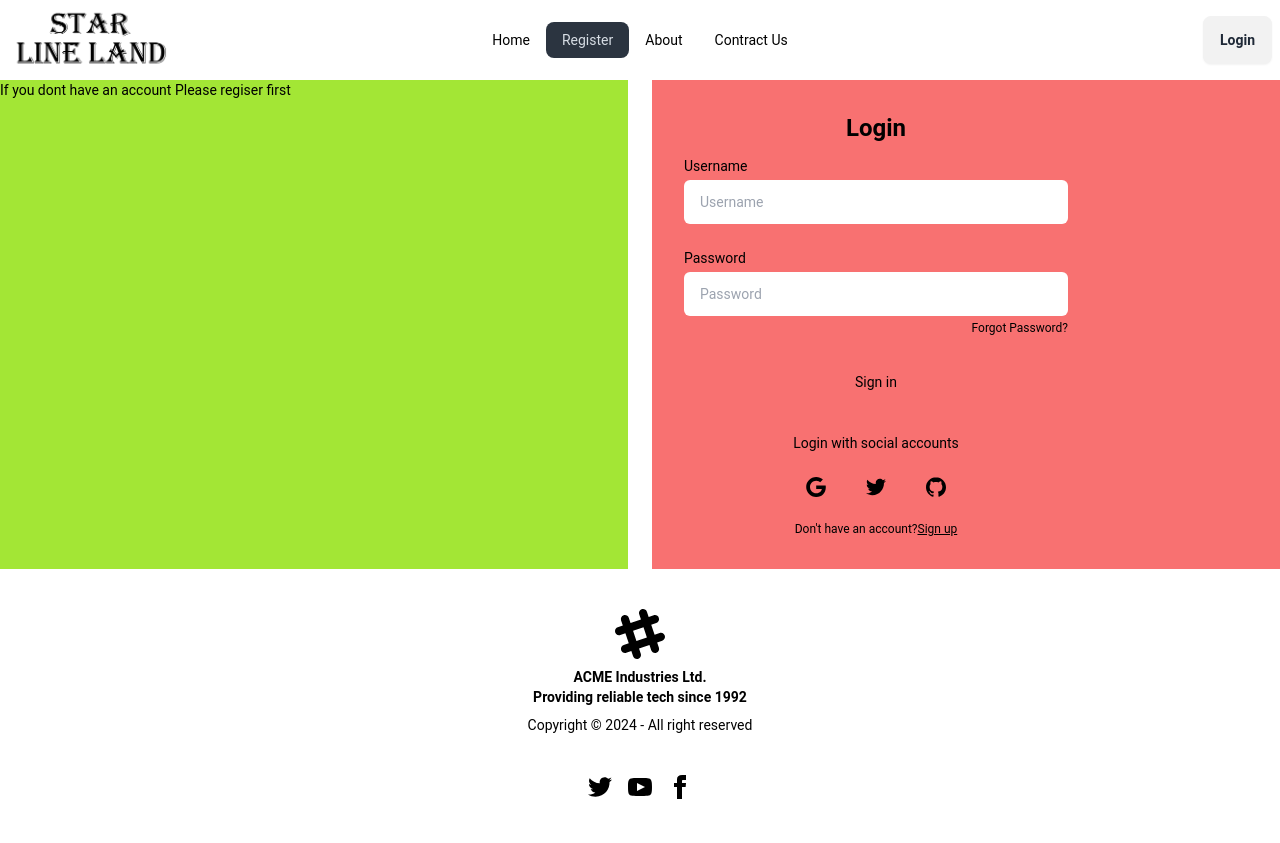
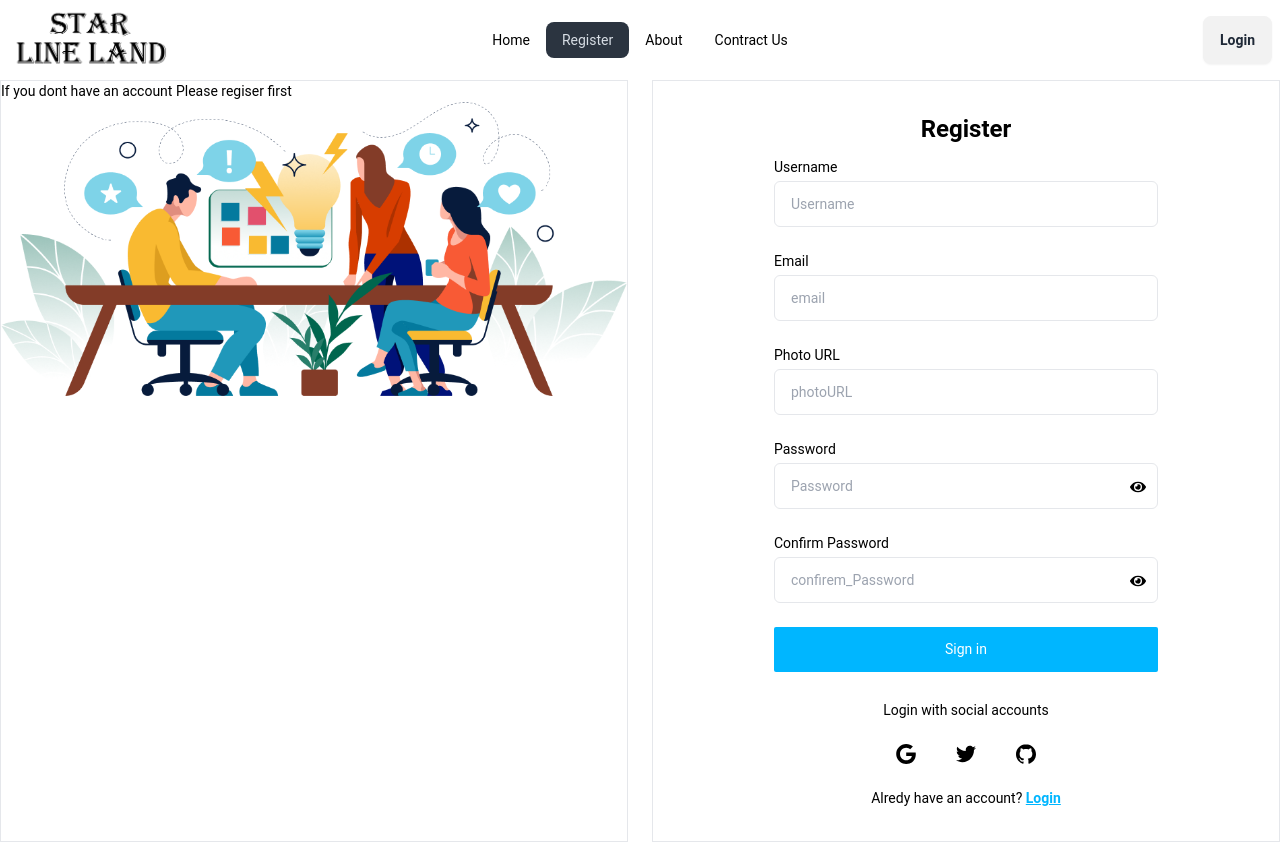
Before and after one commit to Tamanna5092/real-estate, a React (Vite) app: page /register in a window 1280 px wide. Shown: the top 843 px of the page. Built offline with nearby package versions, Linux system fonts and the light colour scheme; no server answers.

Commit message:
authentication and create user

```diff
--- /dev/null
+++ b/src/AuthProvider/AuthProvider.jsx
@@ -0,0 +1,40 @@
+import { createUserWithEmailAndPassword, onAuthStateChanged, signInWithEmailAndPassword } from 'firebase/auth';
+import React, { createContext, useEffect, useState } from 'react';
+import auth from '../Firebase/Firebase.init';
+
+export const AuthContext = createContext(null);
+
+const AuthProvider = ({children}) => {
+    const [user, setUser] = useState(null)
+
+    // create user
+    const createUser = (email, password) => {
+        return createUserWithEmailAndPassword(auth, email, password)
+    }
+    // login
+    const logInUser = (email, password) => {
+        return signInWithEmailAndPassword(auth, email, password)
+    }
+    // observ auth state change
+    useEffect(() => {
+        onAuthStateChanged(auth, (user) => {
+            if(user){
+                setUser(user)
+            }
+        })
+    })
+
+    const authInfo = {
+        user,
+        createUser,
+        logInUser
+    }
+
+    return (
+        <AuthContext.Provider value={authInfo}>
+            {children}
+        </AuthContext.Provider>
+    );
+};
+
+export default AuthProvider;
--- a/src/Authentication/Login.jsx
+++ b/src/Authentication/Login.jsx
@@ -1,6 +1,20 @@
-import React from 'react';
+import React, { useContext } from 'react';
+import { Link } from 'react-router-dom';
+import { AuthContext } from '../AuthProvider/AuthProvider';
 
 const Login = () => {
+  const {logInUser} = useContext(AuthContext)
+
+  const handleLogin = e => {
+    e.preventDefault()
+    const email = e.target.email.value;
+    const password = e.target.password.value;
+    console.log(email, password)
+
+    logInUser(email, password)
+  }
+
+
     return (
         <div className="hero bg-base-200 min-h-screen">
   <div className="hero-content flex-col lg:flex-row-reverse">
@@ -12,7 +26,7 @@ const Login = () => {
       </p>
     </div>
     <div className="card bg-base-100 w-full max-w-sm shrink-0 shadow-2xl">
-      <form className="card-body">
+      <form onSubmit={handleLogin} className="card-body">
         <div className="form-control">
           <label className="label">
             <span className="label-text">Email</span>
@@ -32,6 +46,16 @@ const Login = () => {
           <button className="btn btn-primary">Login</button>
         </div>
       </form>
+      <p className="text-center mb-6 sm:px-6 dark:text-gray-600">
+            Dontn have an account?{" "}
+            <Link to={'/register'}
+              rel="noopener noreferrer"
+              href="#"
+              className="link link-primary font-semibold dark:text-gray-800"
+            >
+              Register
+            </Link>
+          </p>
     </div>
   </div>
 </div>
--- a/src/Authentication/Register.jsx
+++ b/src/Authentication/Register.jsx
@@ -1,52 +1,163 @@
-import React from 'react';
+import React, { useContext, useState } from "react";
+import { Link } from "react-router-dom";
+import img from '../assets/register-img.png'
+import { AuthContext } from "../AuthProvider/AuthProvider";
+import { FaEye, FaEyeSlash } from "react-icons/fa";
 
 const Register = () => {
+
+  const { createUser } = useContext(AuthContext)
+  const [showPassword, setShowPassword] = useState(false)
+
+  const handleRegister = (e) => {
+    e.preventDefault();
+  //   const username = e.target.username.value;
+	// const email = e.target.email.value;
+	// const photoURL = e.target.photoURL.value;
+	// const password = e.target.password.value;
+	// const confiremPassword = e.target.confirem_password.value;
+	// console.log(username, email, photoURL,password, confiremPassword )
+
+  createUser(email, password)
+
+  };
+
+
   return (
-        <div className='max-w-7xl mx-auto grid gap-6 md:grid-cols-2'>
-            <div className='bg-lime-400'>
+    <div className="max-w-7xl mx-auto grid gap-6 md:grid-cols-2">
+      <div className="border">
         <h1>If you dont have an account Please regiser first</h1>
+        <img className="w-full" src={img} alt="" />
       </div>
-            <div className='bg-red-400'>
-            <div className="w-full max-w-md p-8 space-y-3 rounded-xl dark:bg-gray-50 dark:text-gray-800">
-	<h1 className="text-2xl font-bold text-center">Login</h1>
-	<form noValidate="" action="" className="space-y-6">
+      <div className="border">
+        <div className="w-full max-w-md mx-auto p-8 space-y-3 rounded-xl dark:bg-gray-50 dark:text-gray-800">
+          <h1 className="text-2xl font-bold text-center">Register</h1>
+          <form
+            onSubmit={handleRegister}
+            noValidate=""
+            action=""
+            className="space-y-6"
+          >
             <div className="space-y-1 text-sm">
-			<label htmlFor="username" className="block dark:text-gray-600">Username</label>
-			<input type="text" name="username" id="username" placeholder="Username" className="w-full px-4 py-3 rounded-md dark:border-gray-300 dark:bg-gray-50 dark:text-gray-800 focus:dark:border-violet-600" />
+              <label htmlFor="username" className="block dark:text-gray-600">
+                Username
+              </label>
+              <input
+                type="text"
+                name="username"
+                id="username"
+                placeholder="Username"
+                required
+                className="w-full px-4 py-3 rounded-md border dark:border-gray-300 dark:bg-gray-50 dark:text-gray-800 focus:dark:border-violet-600"
+              />
             </div>
             <div className="space-y-1 text-sm">
-			<label htmlFor="password" className="block dark:text-gray-600">Password</label>
-			<input type="password" name="password" id="password" placeholder="Password" className="w-full px-4 py-3 rounded-md dark:border-gray-300 dark:bg-gray-50 dark:text-gray-800 focus:dark:border-violet-600" />
-			<div className="flex justify-end text-xs dark:text-gray-600">
-				<a rel="noopener noreferrer" href="#">Forgot Password?</a>
+              <label htmlFor="username" className="block dark:text-gray-600">
+                Email
+              </label>
+              <input
+                type="email"
+                name="email"
+                id="email"
+                placeholder="email"
+                required
+                className="w-full px-4 py-3 rounded-md border dark:border-gray-300 dark:bg-gray-50 dark:text-gray-800 focus:dark:border-violet-600"
+              />
+            </div>
+            <div className="space-y-1 text-sm">
+              <label htmlFor="username" className="block dark:text-gray-600">
+                Photo URL
+              </label>
+              <input
+                type="photo"
+                name="photoURL"
+                id="photoURL"
+                placeholder="photoURL"
+                required
+                className="w-full px-4 py-3 rounded-md border dark:border-gray-300 dark:bg-gray-50 dark:text-gray-800 focus:dark:border-violet-600"
+              />
+            </div>
+            <div className="space-y-1 text-sm">
+              <label htmlFor="password" className="block dark:text-gray-600">
+                Password
+              </label>
+             <div className="relative">
+             <input
+                type={showPassword ? "text" : "password"}
+                name="password"
+                id="password"
+                placeholder="Password"
+                required
+                className="w-full px-4 py-3 rounded-md border dark:border-gray-300 dark:bg-gray-50 dark:text-gray-800 focus:dark:border-violet-600"
+              />
+              <span onClick={()=> setShowPassword(!showPassword)} className="absolute right-3 top-3"><FaEye className="h-6 w-4"></FaEye></span>
              </div>
             </div>
-		<button className="block w-full p-3 text-center rounded-sm dark:text-gray-50 dark:bg-violet-600">Sign in</button>
+            <div className="space-y-1 text-sm">
+              <label htmlFor="password" className="block dark:text-gray-600">
+                Confirm Password
+              </label>
+              <div className="relative">
+              <input
+                type="password"
+                name="confirem_password"
+                id="confirm_password"
+                placeholder="confirem_Password"
+                required
+                className="w-full px-4 py-3 rounded-md border dark:border-gray-300 dark:bg-gray-50 dark:text-gray-800 focus:dark:border-violet-600"
+              />
+              <span className="absolute right-3 top-3"><FaEye className="h-6 w-4"></FaEye></span>
+              </div>
+            </div>
+            <button className="block w-full p-3 text-center bg-info text-white rounded-sm dark:text-gray-50 dark:bg-violet-600">
+              Sign in
+            </button>
           </form>
           <div className="flex items-center pt-4 space-x-1">
             <div className="flex-1 h-px sm:w-16 dark:bg-gray-300"></div>
-		<p className="px-3 text-sm dark:text-gray-600">Login with social accounts</p>
+            <p className="px-3 text-sm dark:text-gray-600">
+              Login with social accounts
+            </p>
             <div className="flex-1 h-px sm:w-16 dark:bg-gray-300"></div>
           </div>
           <div className="flex justify-center space-x-4">
             <button aria-label="Log in with Google" className="p-3 rounded-sm">
-			<svg xmlns="http://www.w3.org/2000/svg" viewBox="0 0 32 32" className="w-5 h-5 fill-current">
+              <svg
+                xmlns="http://www.w3.org/2000/svg"
+                viewBox="0 0 32 32"
+                className="w-5 h-5 fill-current"
+              >
                 <path d="M16.318 13.714v5.484h9.078c-0.37 2.354-2.745 6.901-9.078 6.901-5.458 0-9.917-4.521-9.917-10.099s4.458-10.099 9.917-10.099c3.109 0 5.193 1.318 6.38 2.464l4.339-4.182c-2.786-2.599-6.396-4.182-10.719-4.182-8.844 0-16 7.151-16 16s7.156 16 16 16c9.234 0 15.365-6.49 15.365-15.635 0-1.052-0.115-1.854-0.255-2.651z"></path>
               </svg>
             </button>
             <button aria-label="Log in with Twitter" className="p-3 rounded-sm">
-			<svg xmlns="http://www.w3.org/2000/svg" viewBox="0 0 32 32" className="w-5 h-5 fill-current">
+              <svg
+                xmlns="http://www.w3.org/2000/svg"
+                viewBox="0 0 32 32"
+                className="w-5 h-5 fill-current"
+              >
                 <path d="M31.937 6.093c-1.177 0.516-2.437 0.871-3.765 1.032 1.355-0.813 2.391-2.099 2.885-3.631-1.271 0.74-2.677 1.276-4.172 1.579-1.192-1.276-2.896-2.079-4.787-2.079-3.625 0-6.563 2.937-6.563 6.557 0 0.521 0.063 1.021 0.172 1.495-5.453-0.255-10.287-2.875-13.52-6.833-0.568 0.964-0.891 2.084-0.891 3.303 0 2.281 1.161 4.281 2.916 5.457-1.073-0.031-2.083-0.328-2.968-0.817v0.079c0 3.181 2.26 5.833 5.26 6.437-0.547 0.145-1.131 0.229-1.724 0.229-0.421 0-0.823-0.041-1.224-0.115 0.844 2.604 3.26 4.5 6.14 4.557-2.239 1.755-5.077 2.801-8.135 2.801-0.521 0-1.041-0.025-1.563-0.088 2.917 1.86 6.36 2.948 10.079 2.948 12.067 0 18.661-9.995 18.661-18.651 0-0.276 0-0.557-0.021-0.839 1.287-0.917 2.401-2.079 3.281-3.396z"></path>
               </svg>
             </button>
             <button aria-label="Log in with GitHub" className="p-3 rounded-sm">
-			<svg xmlns="http://www.w3.org/2000/svg" viewBox="0 0 32 32" className="w-5 h-5 fill-current">
+              <svg
+                xmlns="http://www.w3.org/2000/svg"
+                viewBox="0 0 32 32"
+                className="w-5 h-5 fill-current"
+              >
                 <path d="M16 0.396c-8.839 0-16 7.167-16 16 0 7.073 4.584 13.068 10.937 15.183 0.803 0.151 1.093-0.344 1.093-0.772 0-0.38-0.009-1.385-0.015-2.719-4.453 0.964-5.391-2.151-5.391-2.151-0.729-1.844-1.781-2.339-1.781-2.339-1.448-0.989 0.115-0.968 0.115-0.968 1.604 0.109 2.448 1.645 2.448 1.645 1.427 2.448 3.744 1.74 4.661 1.328 0.14-1.031 0.557-1.74 1.011-2.135-3.552-0.401-7.287-1.776-7.287-7.907 0-1.751 0.62-3.177 1.645-4.297-0.177-0.401-0.719-2.031 0.141-4.235 0 0 1.339-0.427 4.4 1.641 1.281-0.355 2.641-0.532 4-0.541 1.36 0.009 2.719 0.187 4 0.541 3.043-2.068 4.381-1.641 4.381-1.641 0.859 2.204 0.317 3.833 0.161 4.235 1.015 1.12 1.635 2.547 1.635 4.297 0 6.145-3.74 7.5-7.296 7.891 0.556 0.479 1.077 1.464 1.077 2.959 0 2.14-0.020 3.864-0.020 4.385 0 0.416 0.28 0.916 1.104 0.755 6.4-2.093 10.979-8.093 10.979-15.156 0-8.833-7.161-16-16-16z"></path>
               </svg>
             </button>
           </div>
-	<p className="text-xs text-center sm:px-6 dark:text-gray-600">Don't have an account?
-		<a rel="noopener noreferrer" href="#" className="underline dark:text-gray-800">Sign up</a>
+          <p className="text-center sm:px-6 dark:text-gray-600">
+            Alredy have an account?{" "}
+            <Link to={'/login'}
+              rel="noopener noreferrer"
+              href="#"
+              className="link link-info font-semibold dark:text-gray-800"
+            >
+              Login
+            </Link>
           </p>
         </div>
       </div>
--- a/src/Firebase/Firebase.init.js
+++ b/src/Firebase/Firebase.init.js
@@ -1,5 +1,6 @@
 // Import the functions you need from the SDKs you need
 import { initializeApp } from "firebase/app";
+import { getAuth } from "firebase/auth";
 // TODO: Add SDKs for Firebase products that you want to use
 // https://firebase.google.com/docs/web/setup#available-libraries
 
@@ -15,6 +16,7 @@ const firebaseConfig = {
 
 // Initialize Firebase
 const app = initializeApp(firebaseConfig);
-const getAuth = (app);
 
-export default getAuth;
+const auth = getAuth(app)
+
+export default auth;
--- a/src/Pages/Feature.jsx
+++ b/src/Pages/Feature.jsx
@@ -4,11 +4,11 @@ import { Link } from 'react-router-dom';
 const Feature = ({estate}) => {
     const {segment_name, status, image, area, location, id, land_size, price} = estate;
     return (
-        <div>
-            <div className="card card-compact bg-base-100 w-96 h-[480px] shadow-xl">
+        <div className='px-8 md:px-0'>
+            <div className="card card-compact bg-base-100 h-[480px] shadow-xl">
         <figure>
           <img
-          className='w-96 h-[270px]'
+          className='w-full h-[270px]'
             src={image}
             alt=""
           />
```
Also changed, not shown: src/main.jsx (+12 -9 lines), src/assets/regiser-img.jpeg (added), src/assets/register-img.png (added). Lines whose indentation alone changed are shown as unchanged.
